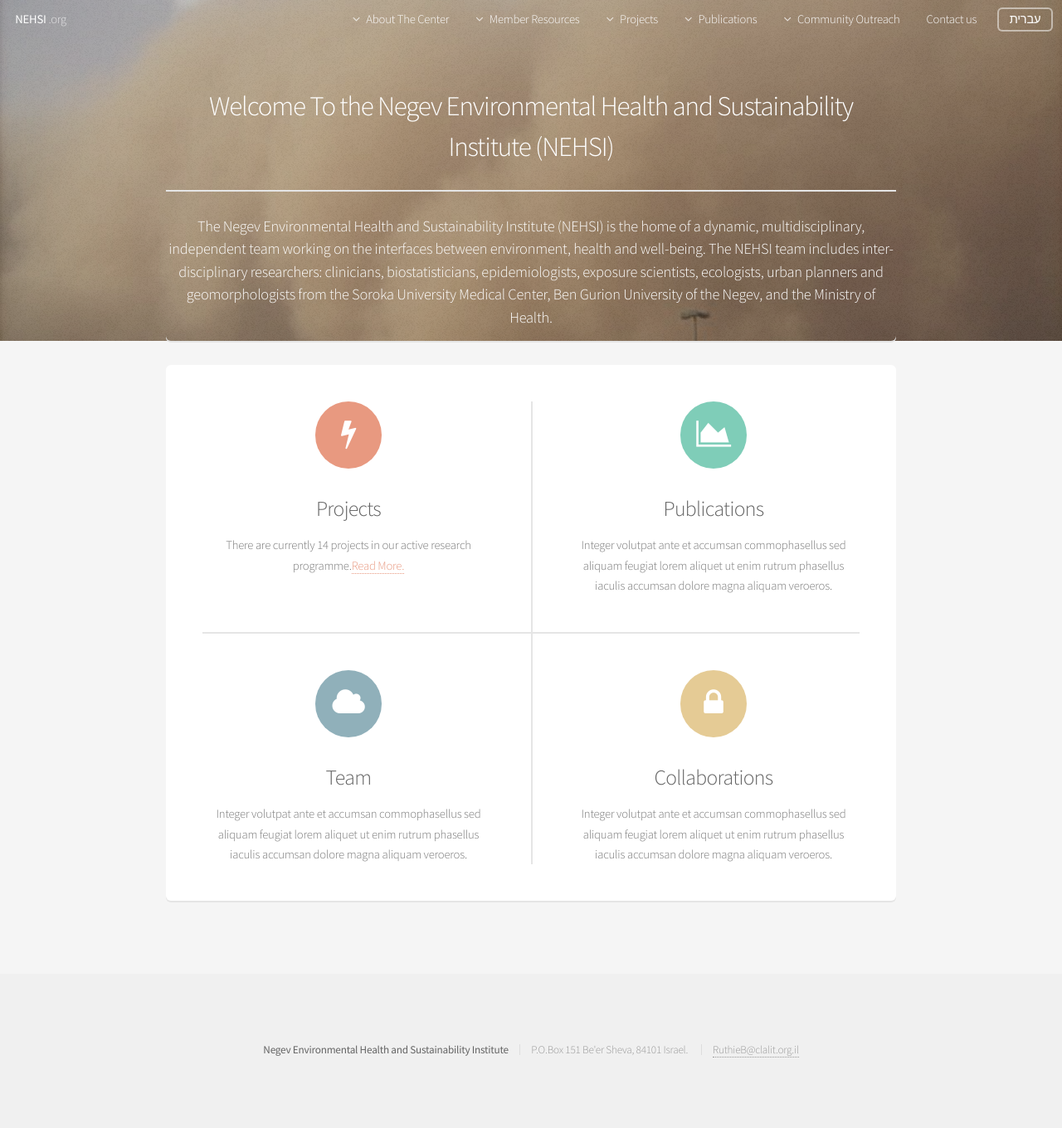
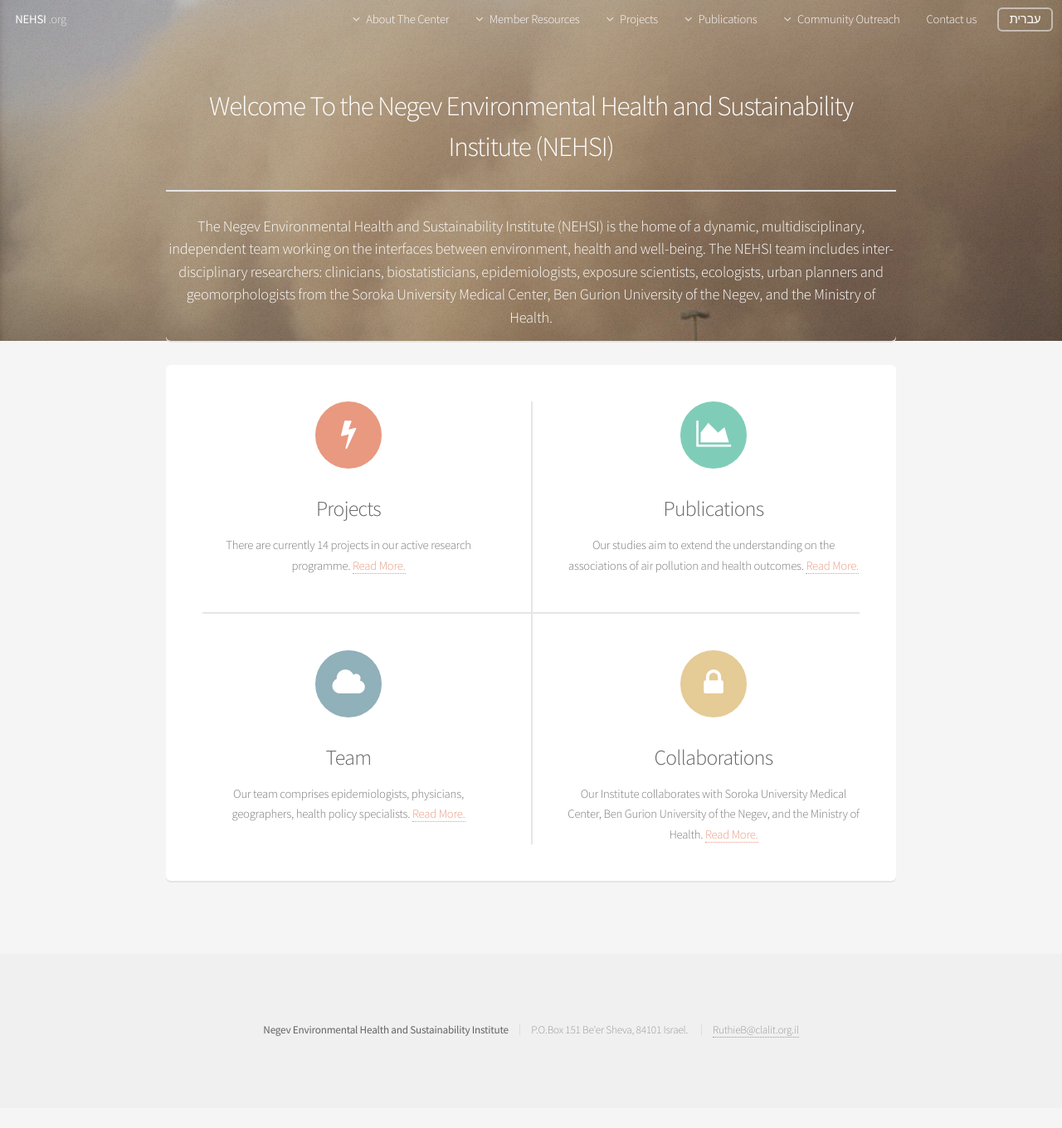
Before and after one commit to vsevkayf/hasa, a Jekyll site: the page built from index.html, in a window 1280 px wide. Shown: the whole page at 83% size. Built offline with Jekyll 4.4.1, drawn with Linux system fonts in a browser that asks for light colours; nearby versions of some CDN libraries; after the commit the page ends 1336 px from its top, so only the background shows below that.

Commit message:
Update index.html

```diff
--- a/index.html
+++ b/index.html
@@ -63,24 +63,24 @@
 		<section>
 			<span class="icon major fa-bolt accent2"></span>
 			<h3>Projects</h3>
-			<p>There are currently 14 projects in our active research programme.<a href="/cprojects/">Read More.</a></p>
+			<p>There are currently 14 projects in our active research programme. <a href="{{ site.url }}/cprojects/"> Read More.</a></p>
 		</section>
 		<section>
 			<span class="icon major fa-area-chart accent3"></span>
 			<h3>Publications</h3>
-			<p>Integer volutpat ante et accumsan commophasellus sed aliquam feugiat lorem aliquet ut enim rutrum phasellus iaculis accumsan dolore magna aliquam veroeros.</p>
+			<p>Our studies aim to extend the understanding on the associations of air pollution and health outcomes. <a href="{{ site.url }}/ScientificPapers/"> Read More.</a></p>
 		</section>
 	</div>
 	<div class="features-row">
 		<section>
 			<span class="icon major fa-cloud accent4"></span>
 			<h3>Team</h3>
-			<p>Integer volutpat ante et accumsan commophasellus sed aliquam feugiat lorem aliquet ut enim rutrum phasellus iaculis accumsan dolore magna aliquam veroeros.</p>
+			<p>Our team comprises epidemiologists, physicians, geographers, health policy specialists. <a href="{{ site.url }}/Team/"> Read More.</a></p>
 		</section>
 		<section>
 			<span class="icon major fa-lock accent5"></span>
 			<h3>Collaborations</h3>
-			<p>Integer volutpat ante et accumsan commophasellus sed aliquam feugiat lorem aliquet ut enim rutrum phasellus iaculis accumsan dolore magna aliquam veroeros.</p>
+			<p>Our Institute collaborates with Soroka University Medical Center, Ben Gurion University of the Negev, and the Ministry of Health. <a href="{{ site.url }}/Collaborations/"> Read More.</a></p>
 		</section>
 	</div>
 </section>
```
